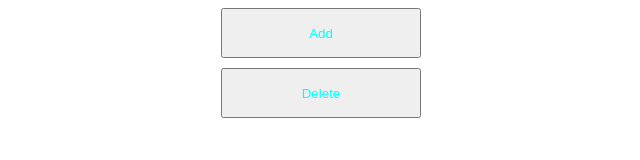
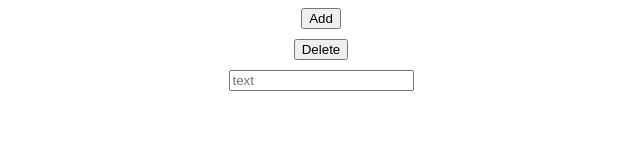
Before and after one commit to AlexZhebet/HM-15, a plain HTML site: page index.html in a window 1280 px wide. Shown: the whole page, without its empty margins (319-959 px from the left). Drawn offline with Linux system fonts and the light colour scheme.

Commit message:
Update index.html

```diff
--- a/index.html
+++ b/index.html
@@ -10,9 +10,13 @@
 </head>
 
 <body>
-    <div class="containerButton">
-        <button class="button">Add</button>
-        <button class="button">Delete</button>
+    <div>
+        <div class="containerButton">
+            <button class="buttonAdd" id="buttonAdd">Add</button>
+            <button class="buttonAdd" id="delete">Delete</button>
+            <input type="text" id="input" placeholder="text">
+        </div>
+        <div class="newBloc" id="contentId"></div>
     </div>
     <script src="./js.js"></script>
 </body>
```
